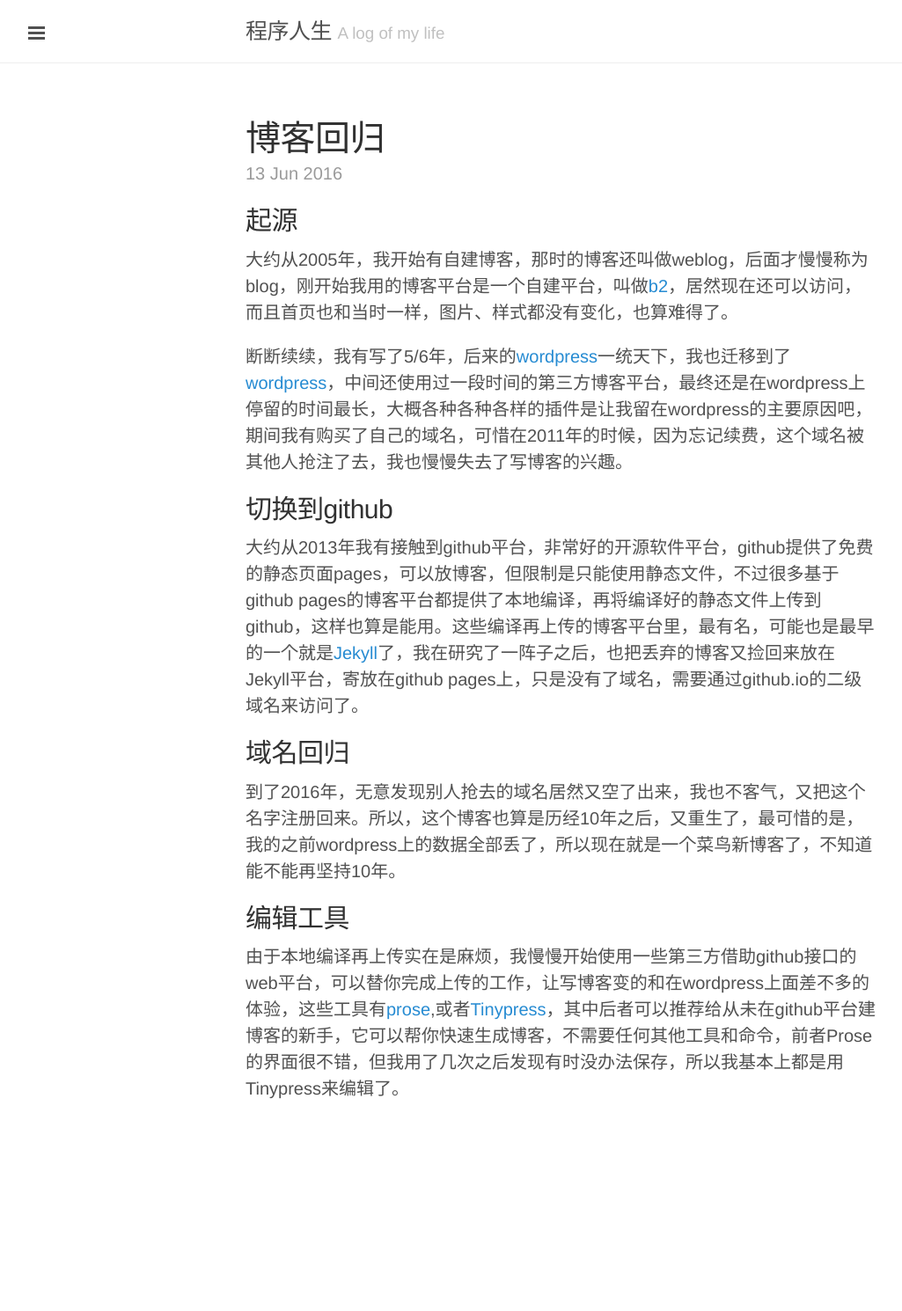
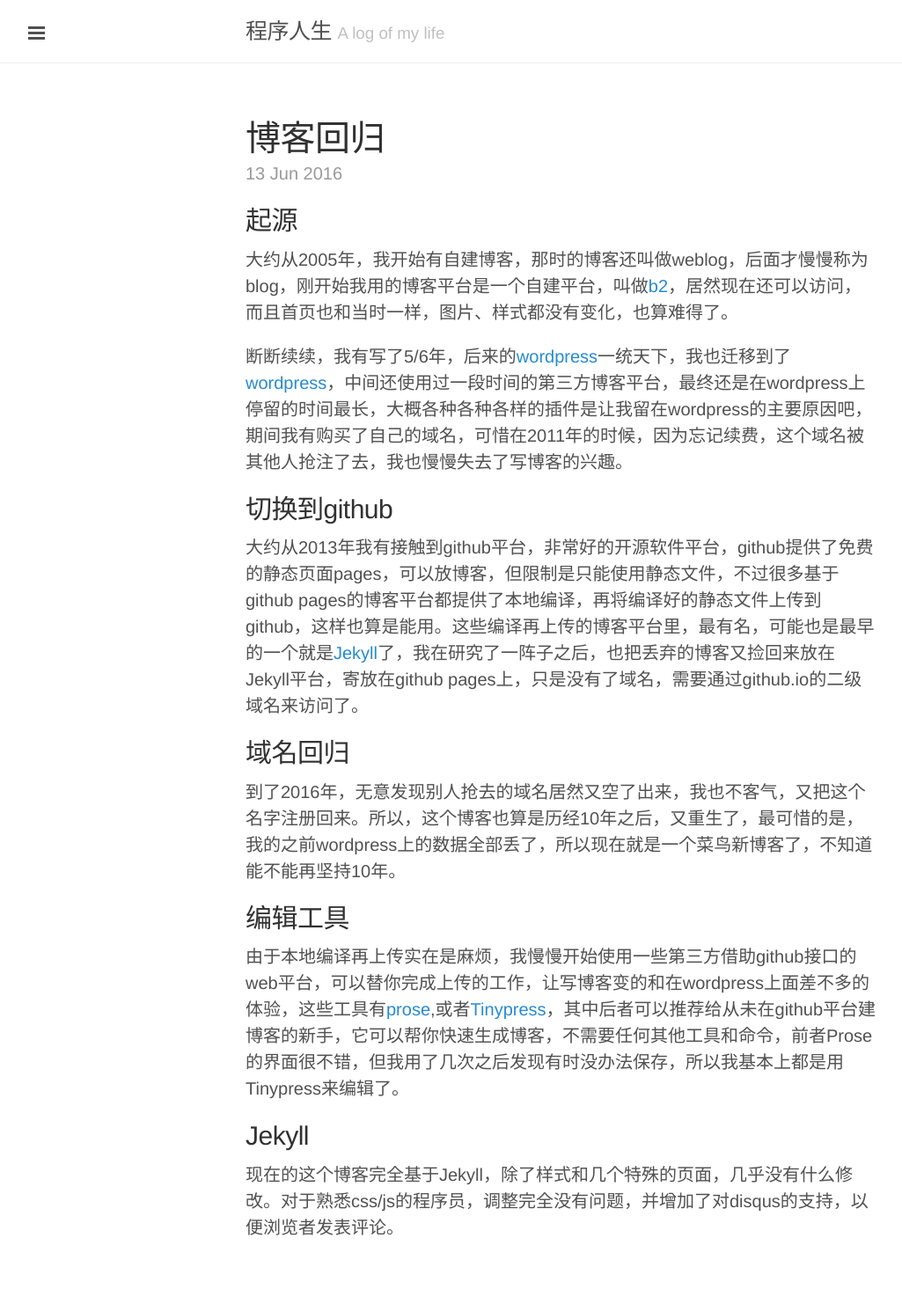
Before and after one commit to liuzhongshu/liuzhongshu.github.io, a Jekyll site: the page built from _posts/2016-06-13-blog-back.markdown, in a window 1280 px wide. Shown: the whole page at 88% size, without its empty margins (1-1026 px from the left). Built offline with Jekyll 4.4.1, drawn with Linux system fonts in a browser that asks for light colours; comment, search, counter and statistics services are not loaded; before the commit the page ends 1332 px from its top, so only the background shows below that.

Commit message:
Post update: 博客回归

```diff
--- a/_posts/2016-06-13-blog-back.markdown
+++ b/_posts/2016-06-13-blog-back.markdown
@@ -16,3 +16,6 @@ layout: post
 
 ## 编辑工具
 由于本地编译再上传实在是麻烦，我慢慢开始使用一些第三方借助github接口的web平台，可以替你完成上传的工作，让写博客变的和在wordpress上面差不多的体验，这些工具有[prose](http://prose.io),或者[Tinypress](http://tinypress.co)，其中后者可以推荐给从未在github平台建博客的新手，它可以帮你快速生成博客，不需要任何其他工具和命令，前者Prose的界面很不错，但我用了几次之后发现有时没办法保存，所以我基本上都是用Tinypress来编辑了。
+
+## Jekyll
+现在的这个博客完全基于Jekyll，除了样式和几个特殊的页面，几乎没有什么修改。对于熟悉css/js的程序员，调整完全没有问题，并增加了对disqus的支持，以便浏览者发表评论。
```
